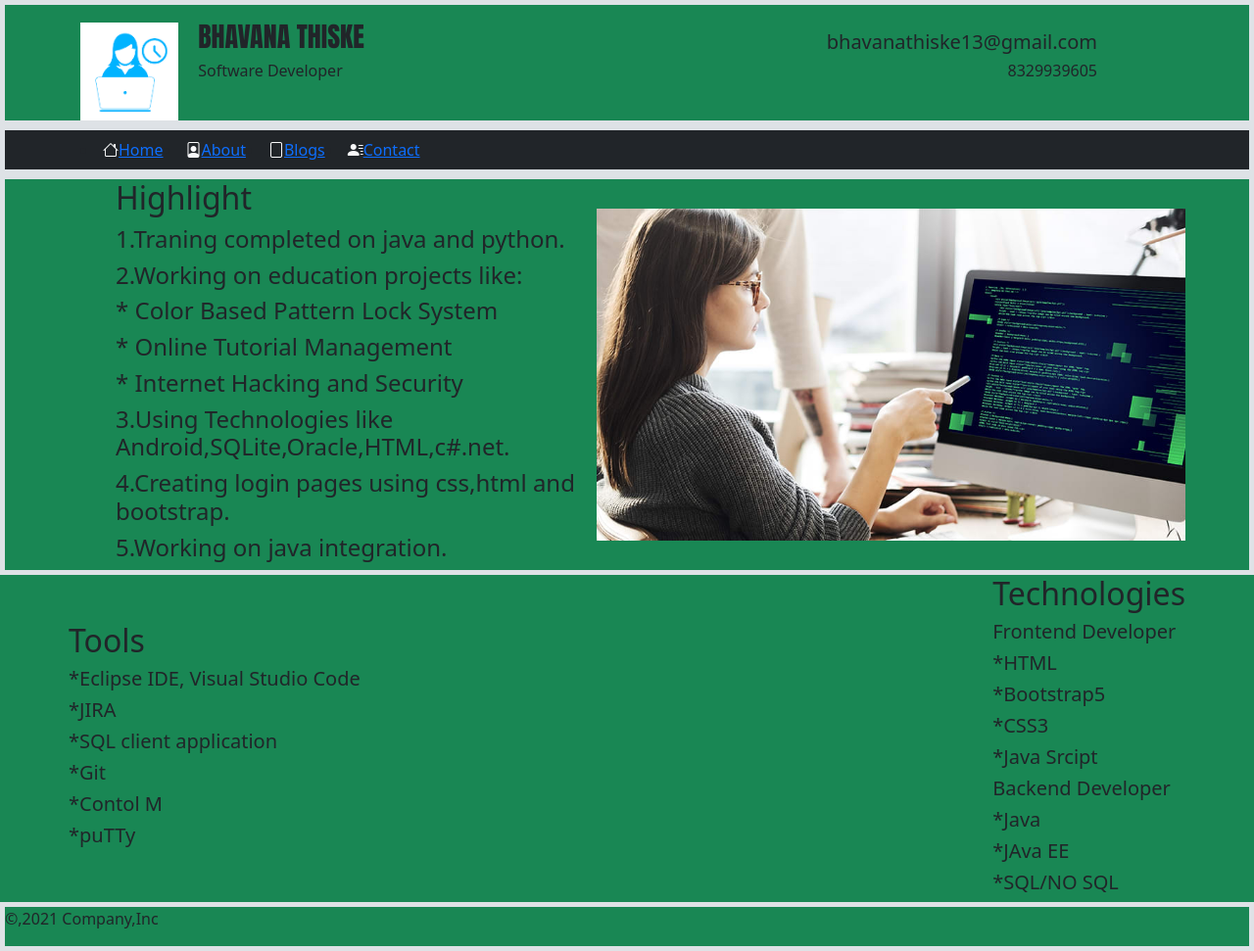
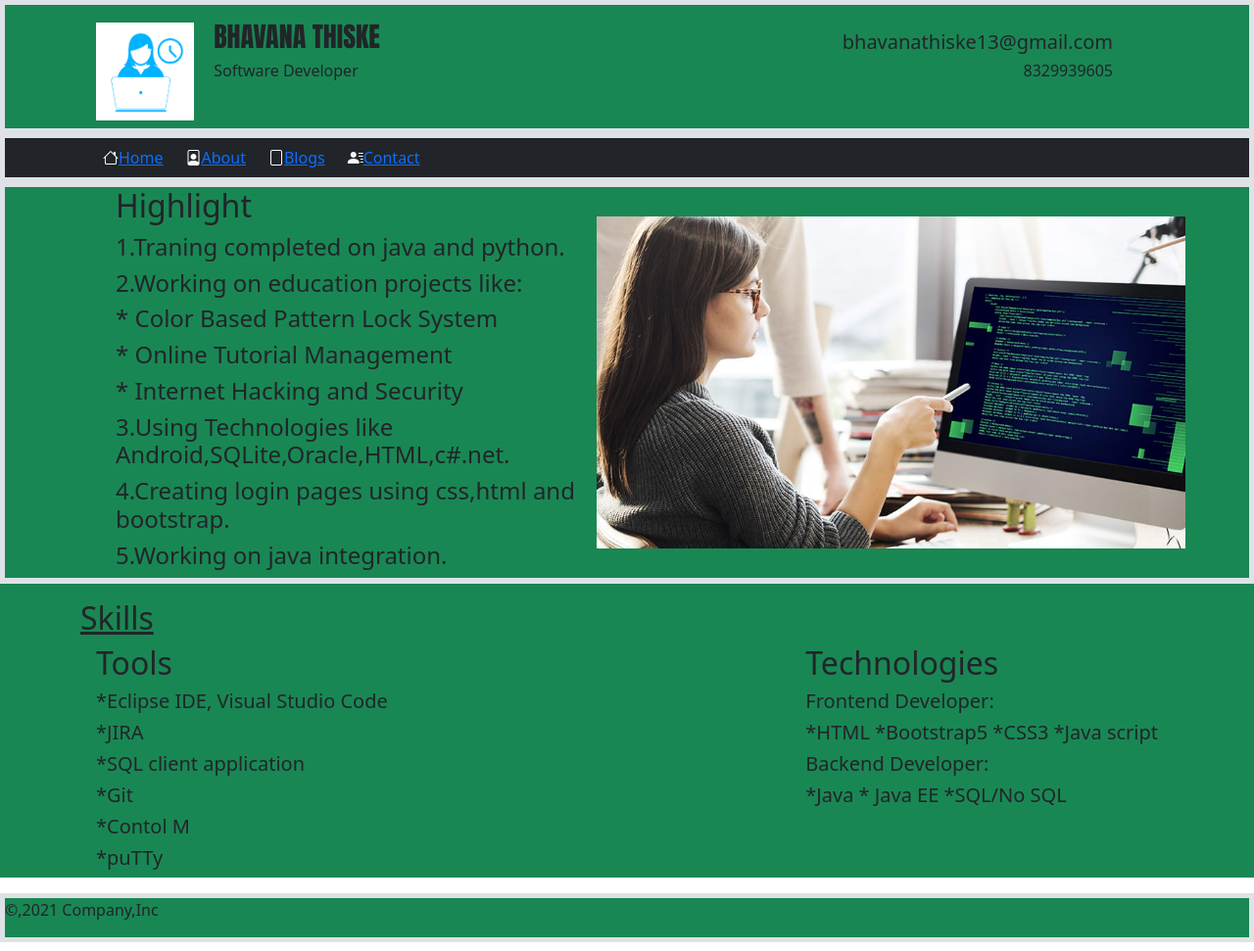
Before and after one commit to bhavana1004/bhavana1004, a plain HTML site: page index.html in a window 1280 px wide. Shown: the whole page at 98% size. Drawn offline with nearby package versions, Linux system fonts and the light colour scheme.

Commit message:
myproject1

```diff
--- a/index.html
+++ b/index.html
@@ -1,5 +1,6 @@
 <!DOCTYPE html>
 <html lang="en">
+
 <head>
     <meta charset="UTF-8">
     <meta http-equiv="X-UA-Compatible" content="IE=edge">
@@ -14,11 +15,14 @@
     <link rel="icon" href="assets/images/favicon.png">
     <title>Bhavana Thiske Portfolio</title>
 </head>
+
 <body>
     <header class="header bg-success border border-5">
         <div class="container">
+            <div class="d-inline-block mt-3 ms-3 mb-2">
                 <img src="assets/images/dbt.png" alt="Company logo" class="img-fluid" width="100" height="60">
-            <div class="d-inline-block mt-3 ms-3">
+            </div>
+            <div class="d-inline-block mt-3 ms-3 mb-2">
                 <h3>BHAVANA THISKE</h3>
                 <h6>Software Developer</h6>
             </div>
@@ -55,11 +59,11 @@
             </div>
         </div>
     </section>
-            <section class="bg-success">
-                <div class="container d-flex align-items-center g-0">
-
-
+    <section class=" border-top mb-3 bg-success">
         <div class="container">
+            <h2 class="mt-3 mb-2 text-decoration-underline">Skills</h2>
+            <div class="d-flex justify-content-between">
+                <div class="ms-3">
                     <h2>Tools</h2>
                     <h5>*Eclipse IDE, Visual Studio Code</h5>
                     <h5>*JIRA</h5>
@@ -68,17 +72,13 @@
                     <h5>*Contol M</h5>
                     <h5>*puTTy</h5>
                 </div>
-                <div class="container2">
+                <div class="me-3">
+                    <div>
                         <h2>Technologies</h2>
-                <h5>Frontend Developer</h5>
-                <h5>*HTML</h5>
-                <h5>*Bootstrap5</h5>
-                <h5>*CSS3</h5>
-                <h5>*Java Srcipt</h5>
-                <h5>Backend Developer</h5>
-                <h5>*Java</h5>
-                <h5>*JAva EE</h5>
-                <h5>*SQL/NO SQL</h5>
+                        <h5>Frontend Developer:</h5>
+                        <h5>*HTML *Bootstrap5 *CSS3 *Java script</h5>
+                        <h5>Backend Developer:</h5>
+                        <h5>*Java * Java EE *SQL/No SQL</h5>
                     </div>
                 </div>
     </section>
@@ -88,4 +88,5 @@
 
     <script src="js/bootstrap.bundle.js"></script>
 </body>
+
 </html>
```
Lines whose indentation alone changed are shown as unchanged.
